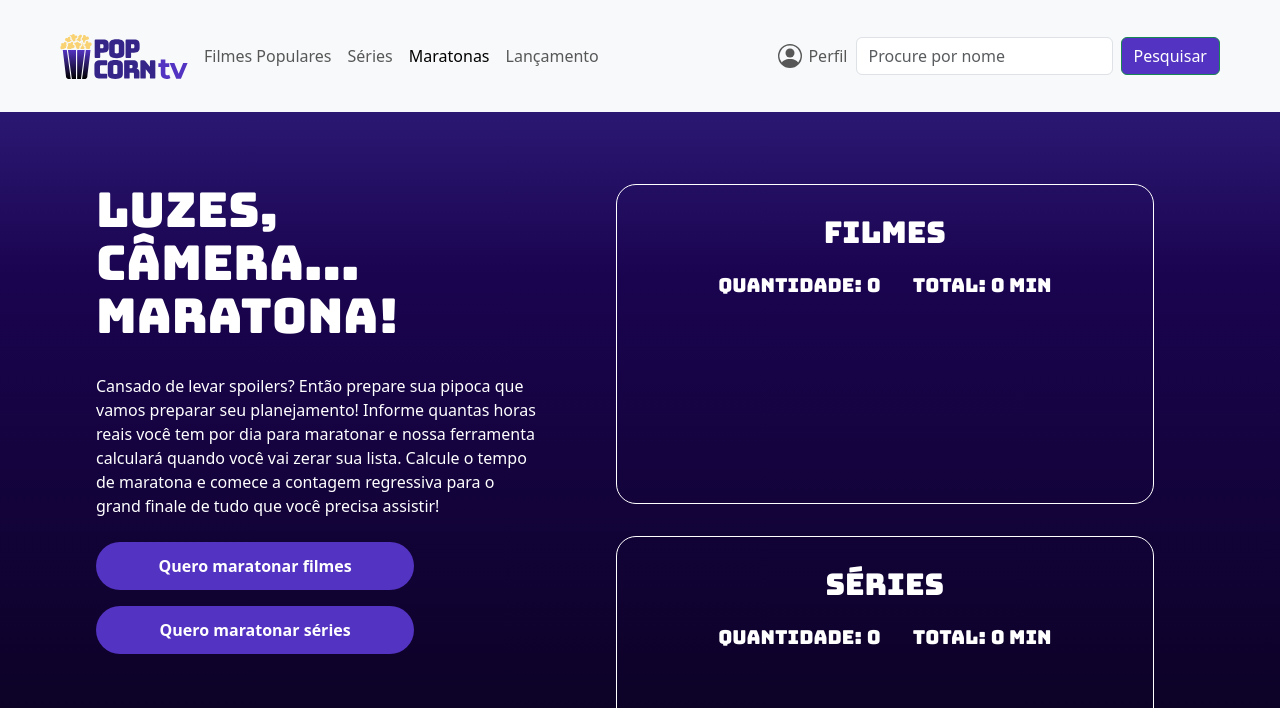
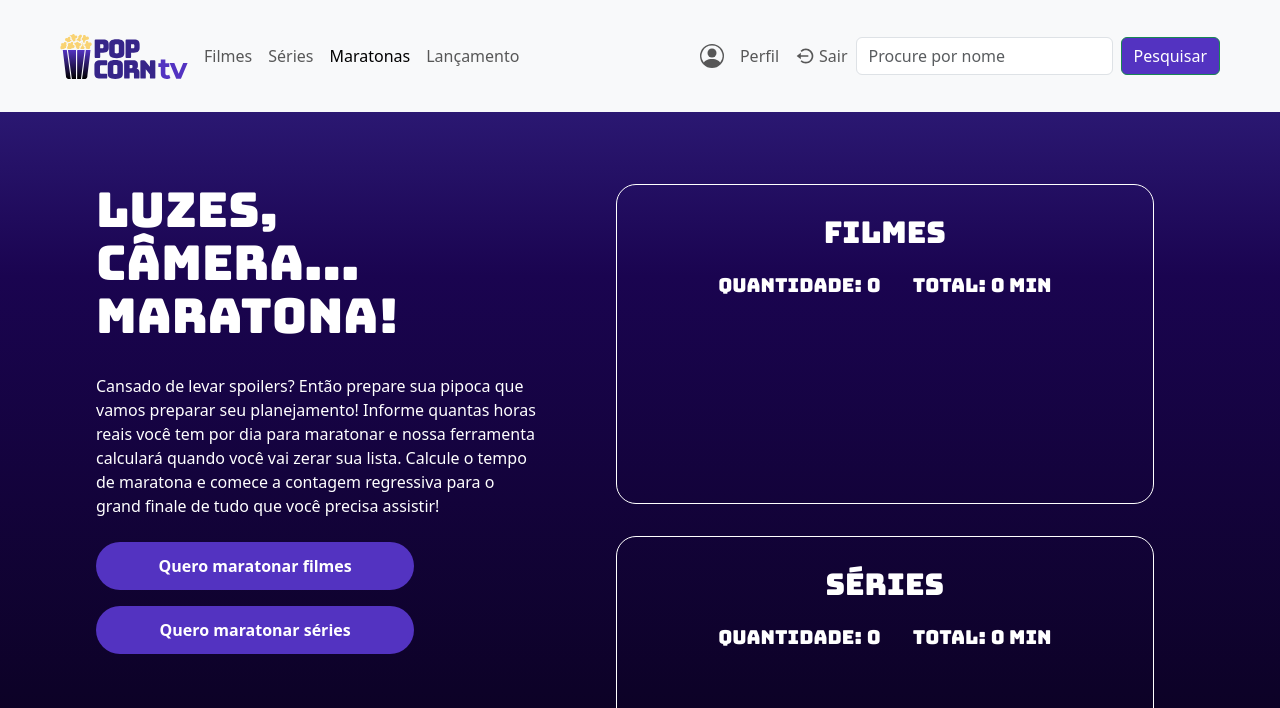
Before and after one commit to GohuCarvalho/Trabalho-Final-Desenvolvimento-Web-, a React (Vite) app in the folder Projeto-Final/: page /maratonas in a window 1280 px wide. Shown: the top 708 px of the page. Built offline with nearby package versions, Linux system fonts and the light colour scheme.

Commit message:
Add: LOGOUT. Fix: Estilos e responsividade. Delete: Dashboard.

```diff
--- a/Projeto-Final/src/App.jsx
+++ b/Projeto-Final/src/App.jsx
@@ -11,7 +11,7 @@ import { Routers } from "./routers/Routers";
 import Footer from "./components/Footer";
 function App() {
   const location = useLocation();
-  const noHeaderPaths = ["/", "/login", "/loading"];
+  const noHeaderPaths = ["/", "/cadastro", "/loading"];
   const showHeader = !noHeaderPaths.includes(location.pathname);
   const [searchTerm, setSearchTerm] = useState("");
 
@@ -29,6 +29,7 @@ function App() {
               <Header
                 searchTerm={searchTerm}
                 onSearchChange={handleSearchChange}
+
               />
             )}
             <Routers searchTerm={searchTerm} />
--- a/Projeto-Final/src/components/CalculadoraModal/styles.jsx
+++ b/Projeto-Final/src/components/CalculadoraModal/styles.jsx
@@ -76,8 +76,9 @@ export const ModalBody = styled.div`
     border-radius: 8px;
     padding: 8px 10px;
     width: 10%;
-    background-color: ${colors.secondary}95;
+    background-color: ${colors.primary};
     text-align: center;
+    font-family: 'Bungee', 'sans-serif';
 
     &:focus {
       outline: none;
--- a/Projeto-Final/src/components/CardMaratonas/styles.jsx
+++ b/Projeto-Final/src/components/CardMaratonas/styles.jsx
@@ -44,15 +44,20 @@ export const CardText = styled.div`
     justify-content: center;
     gap: 2rem;
     font-family: Bungee, sans-serif;
+
+    @media (max-width: 820px) {
+    flex-direction: column;
+    gap: 0.2rem;
+    }
 `;
 
 export const Contador = styled.p`
     font-size: 1.2rem;
     margin: 0;
+
     @media (max-width: 820px) {
-    font-size: 0.9rem;
+    font-size: 1rem;
     }
-
 `;
 
 export const Label = styled.span`
--- a/Projeto-Final/src/components/Header/index.jsx
+++ b/Projeto-Final/src/components/Header/index.jsx
@@ -1,14 +1,26 @@
-import React from "react";
+import React, { useContext } from "react";
 import { Link } from 'react-router-dom';
 import { BsPersonCircle } from 'react-icons/bs';
 import { LogoImage, NavbarBrandLink, InputProcurar } from './styles';
+import LogoutButton from "../LogoutButton";
+import { useAuth } from "../../hooks/UserContext";
 
-const Header = ({ searchTerm = '', onSearchChange = () => { }, userName }) => {
+
+const Header = ({ searchTerm = '', onSearchChange = () => { }}) => {
+
+    const { logout, user } = useAuth();
 
     const handleChange = (e) => {
         const val = e.target.value;
         onSearchChange(val);
     };
+
+    const handleLogout = () => {
+        logout();
+    };
+
+
+
 
     return (
         <nav className="navbar navbar-expand-lg bg-body-tertiary w-100 py-0 px-5">
@@ -30,7 +42,7 @@ const Header = ({ searchTerm = '', onSearchChange = () => { }, userName }) => {
                 <div className="collapse navbar-collapse" id="navbarTogglerPopcorn">
                     <ul className="navbar-nav me-auto mb-0 mb-lg-0">
                         <li className="nav-item">
-                            <Link className="nav-link" to="/filmes">Filmes Populares</Link>
+                            <Link className="nav-link" to="/filmes">Filmes</Link>
                         </li>
                         <li className="nav-item">
                             <Link className="nav-link" to="/series">Séries</Link>
@@ -45,13 +57,16 @@ const Header = ({ searchTerm = '', onSearchChange = () => { }, userName }) => {
                     <ul className="navbar-nav ms-auto mb-0 mb-lg-0">
                         <li className="nav-item">
                             <Link className="nav-link" to="/perfil" aria-label="Perfil">
-                                <span style={{display:'flex',alignItems:'center',gap:'6px'}}>
+                                <span style={{display:'flex',alignItems:'center',gap:'1rem'}}>
                                     <BsPersonCircle size={24} color="currentColor" />
-                                    {userName ? `Olá, ${userName}` : 'Perfil'}
+                                    {user ? `Olá, ${user.name}` : 'Perfil'}
                                 </span>
                             </Link>
                         </li>
+                    <LogoutButton
+                        handleLogout={handleLogout} />
                     </ul>
+
                     <form className="d-flex" role="search" onSubmit={(e) => e.preventDefault()}>
                         <InputProcurar
                             className="form-control me-2 focus-ring"
--- /dev/null
+++ b/Projeto-Final/src/components/LogoutButton/index.jsx
@@ -0,0 +1,28 @@
+import React from 'react';
+import { Link } from 'react-router-dom';
+import { BiLogOutCircle } from 'react-icons/bi';
+
+const LogoutButton = ({ handleLogout }) => {
+
+    return (
+        <li className="nav-item">
+            <Link
+                className="nav-link"
+                to="#"
+                onClick={(e) => {
+                    e.preventDefault();
+                    handleLogout(); // AQUI ELE LIMPA O LOCALSTORAGE
+                }}
+                aria-label="Sair da Conta"
+            >
+
+                <span className="d-flex align-items-center gap-1">
+                    <BiLogOutCircle size={20} color="currentColor" />
+                    Sair
+                </span>
+            </Link>
+        </li>
+    );
+};
+
+export default LogoutButton;
--- a/Projeto-Final/src/pages/Login/index.jsx
+++ b/Projeto-Final/src/pages/Login/index.jsx
@@ -117,7 +117,7 @@ export default function Login() {
           </SubmitButton>
 
           <TicketFooter color={currentStyle.textColor}>
-            Não tem ingresso? <Link to="/">Cadastre-se</Link>
+            Não tem ingresso? <Link to="/cadastro">Cadastre-se</Link>
           </TicketFooter>
         </Form>
       </Content>
--- a/Projeto-Final/src/pages/Perfil/style.jsx
+++ b/Projeto-Final/src/pages/Perfil/style.jsx
@@ -2,7 +2,7 @@ import styled from "styled-components";
 
 const PRIMARY_COLOR = "#2F246D";
 const SECONDARY_COLOR = "#007BFF";
-const CARD_BACKGROUND = "#2e2e2e";
+const CARD_BACKGROUND = "#cbcbcbff";
 const INPUT_BACKGROUND = "#3a3a3a";
 const TEXT_COLOR = "#F0F0F0";
 
```
Also changed, not shown: Projeto-Final/src/pages/Dashboard/index.jsx (deleted, +0 -30 lines), 1 other file (tests, documents, lock files or other folders).
